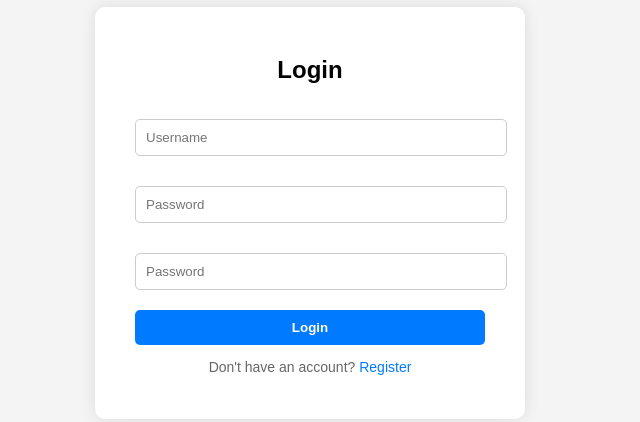
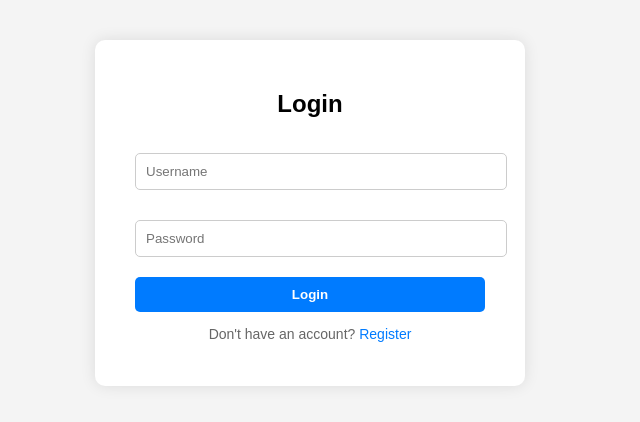
Before and after one commit to Sohelsh/Web_Project_Devops, a plain HTML site: page index.html in a window 1280 px wide. Shown: the part 195-617 px from the top of the page, without its empty margins (330-970 px from the left). Drawn offline with Linux system fonts and the light colour scheme.

Commit message:
modified

```diff
--- a/index.html
+++ b/index.html
@@ -11,7 +11,6 @@
         <form onsubmit="handleLogin(event)">
             <input type="text" id="login-username" placeholder="Username" required>
             <input type="password" id="login-password" placeholder="Password" required>
-            <input type="password" id="login-password" placeholder="Password" required>
             <input type="submit" value="Login">
         </form>
         <p>Don't have an account? <a href="register.html">Register</a></p>
```
